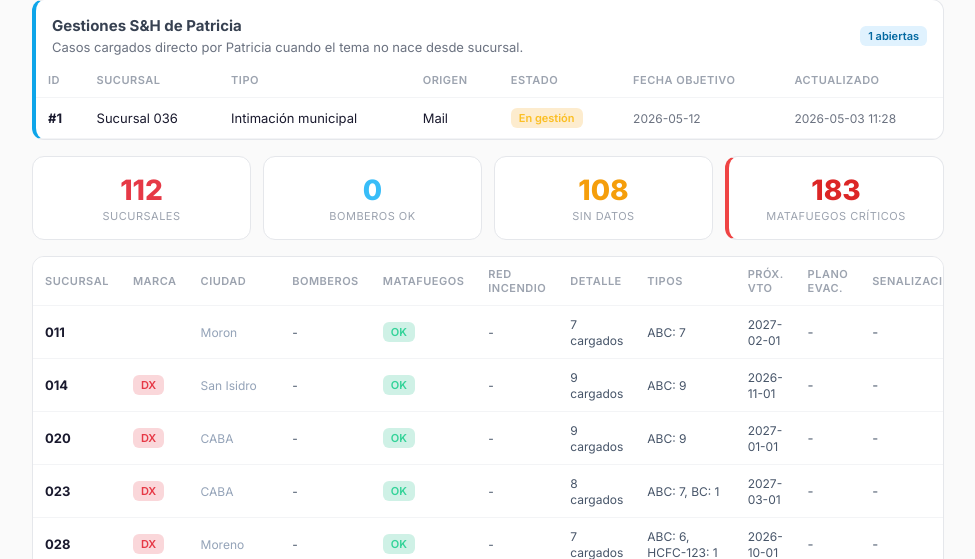
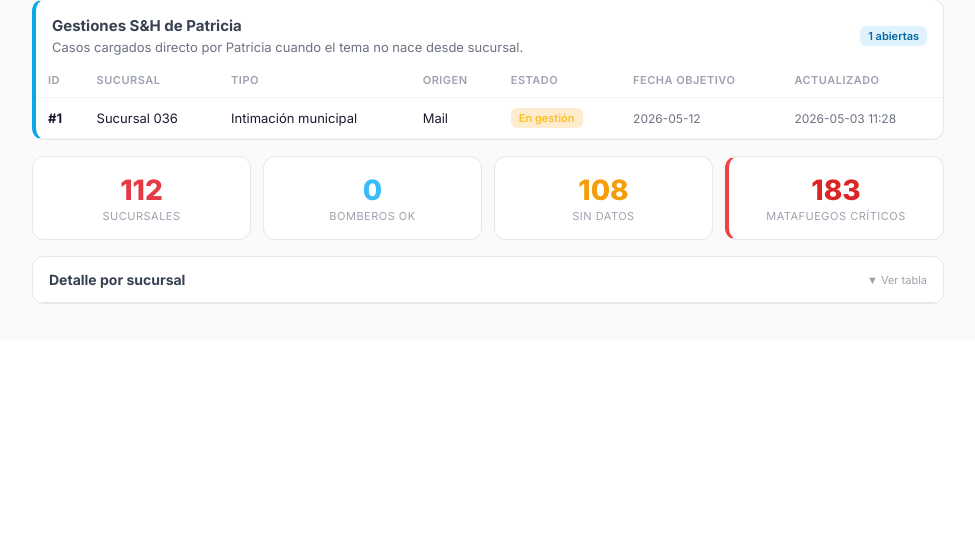
Before and after one commit to agustintomasbrahim-dot/tecman, a Flask app: page /admin/syh in a window 1280 px wide. Shown: the part 867-1426 px from the top of the page, without its empty margins (152-1127 px from the left). After the commit the page ends 1171 px from the top, so only its background shows below. Run offline with Flask 3, Linux system fonts and the light colour scheme; the visitor is signed in with stand-in values (Sample User, id 1).

Commit message:
S&H: tabla de sucursales colapsable por defecto
Co-Authored-By: Claude Sonnet 4.6 <noreply@anthropic.com>

```diff
--- a/templates/admin_syh.html
+++ b/templates/admin_syh.html
@@ -183,6 +183,11 @@ function toggleAlerta(header) {
 
 <!-- Table -->
 <div class="card" style="padding: 0; overflow-x: auto;">
+    <div onclick="toggleTabla()" style="padding: 14px 16px; cursor: pointer; display: flex; justify-content: space-between; align-items: center; user-select: none; border-bottom: 1px solid #e2e8f0;">
+        <span style="font-weight: 700; color: #374151; font-size: 14px;">Detalle por sucursal</span>
+        <span id="tabla-arrow" style="font-size: 11px; color: #9ca3af;">▼ Ver tabla</span>
+    </div>
+    <div id="tabla-syh" style="display: none; overflow-x: auto;">
     <table>
         <thead>
             <tr>
@@ -242,5 +247,15 @@ function toggleAlerta(header) {
             {% endfor %}
         </tbody>
     </table>
+    </div>
 </div>
+<script>
+function toggleTabla() {
+    var t = document.getElementById('tabla-syh');
+    var a = document.getElementById('tabla-arrow');
+    var open = t.style.display !== 'none';
+    t.style.display = open ? 'none' : 'block';
+    a.textContent = open ? '▼ Ver tabla' : '▲ Ocultar';
+}
+</script>
 {% endblock %}
```
